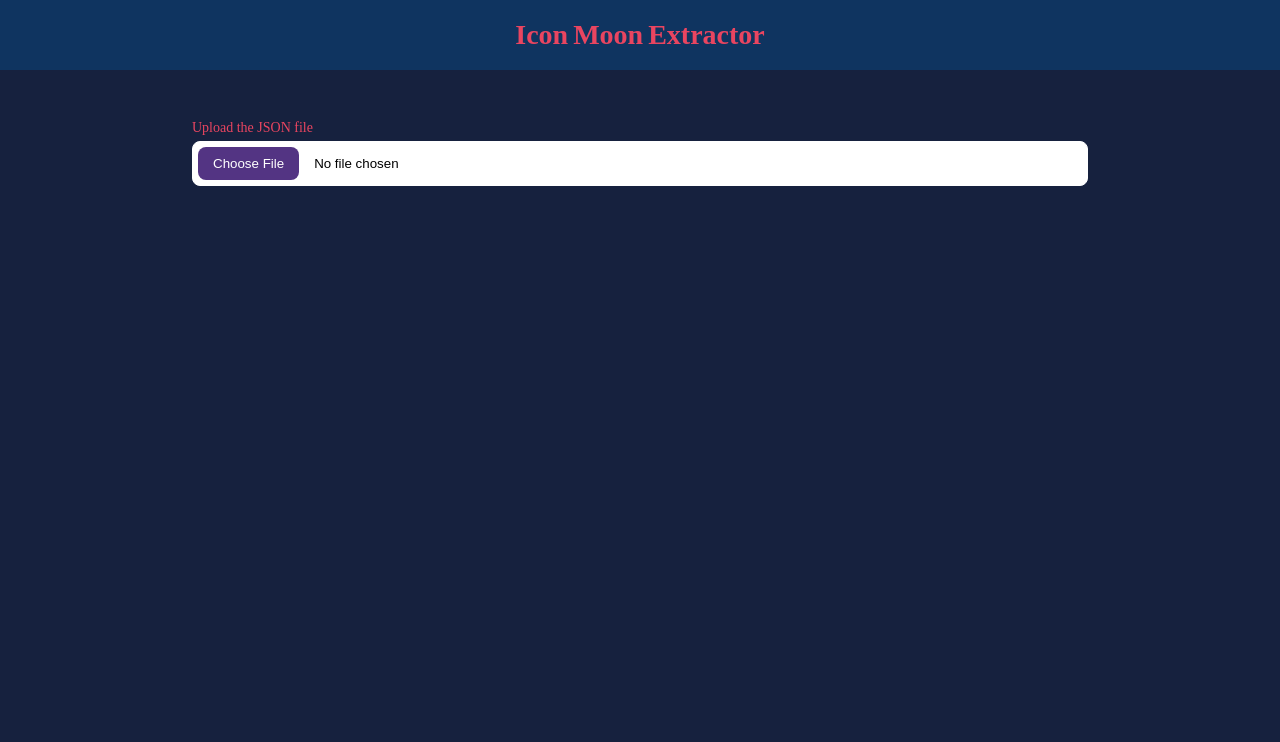
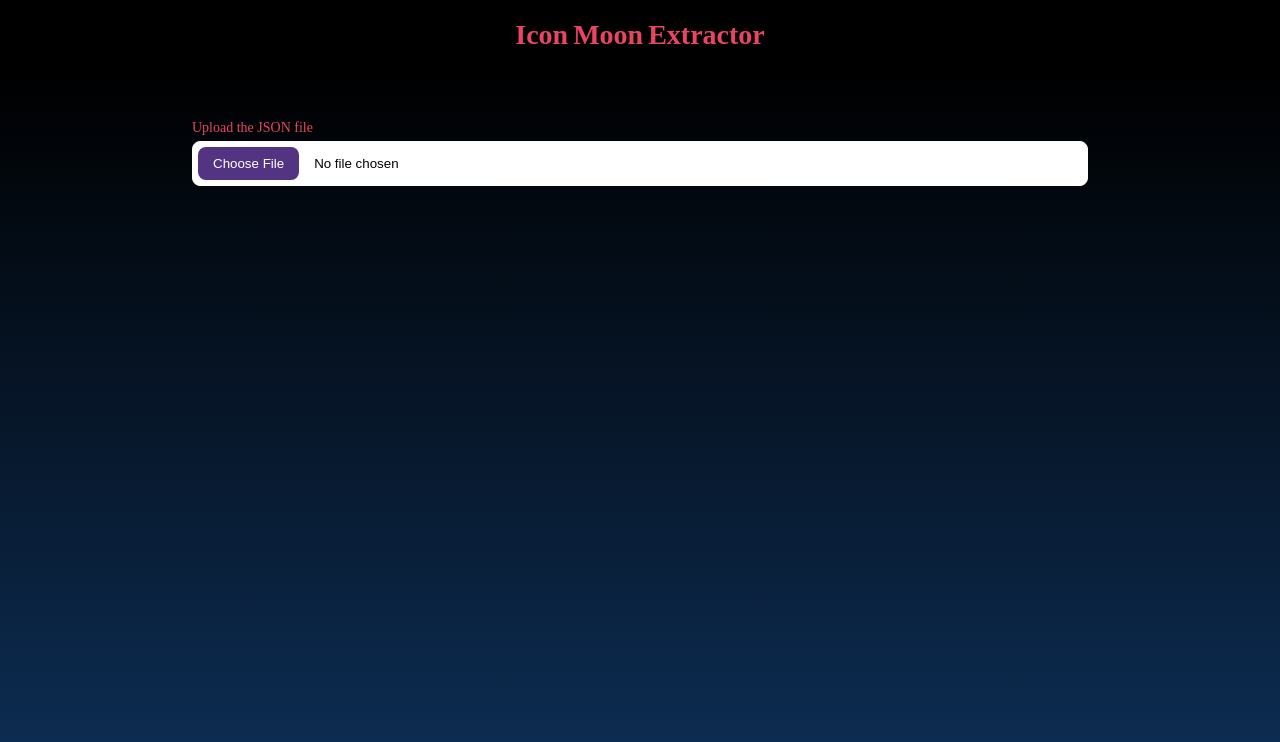
Before and after one commit to ElevenMou/icon-moon-extractor, a React (Vite) app: page / in a window 1280 px wide. Shown: the top 742 px of the page. Built offline with nearby package versions, Linux system fonts and the light colour scheme.

Commit message:
Update styling

```diff
--- a/src/components/Layouts/Layout.jsx
+++ b/src/components/Layouts/Layout.jsx
@@ -5,7 +5,7 @@ const Layout = ({ children }) => {
     return (
         <>
             <Header />
-            <div>{children}</div>
+            <div className="app-main">{children}</div>
         </>
     );
 };
--- a/src/style/App.scss
+++ b/src/style/App.scss
@@ -10,3 +10,12 @@
 body {
     background-color: $color-background;
 }
+.app-main:before {
+    background: linear-gradient(180deg, $color-dark, $color-primary);
+    content: "";
+    height: 100vh;
+    width: 100vw;
+    z-index: -1;
+    display: block;
+    position: fixed;
+}
--- a/src/style/_header.scss
+++ b/src/style/_header.scss
@@ -6,7 +6,12 @@ header.header {
     justify-content: center;
     font-size: 28px;
     font-weight: 700;
-    background-color: $color-primary;
+    background-color: $color-dark;
     gap: 5px;
     color: $color-secondary;
+    position: sticky;
+    top: 0;
+    left: 0;
+    right: 0;
+    z-index: 999;
 }
--- a/src/style/_json.scss
+++ b/src/style/_json.scss
@@ -8,7 +8,7 @@
     &__result {
         width: 100%;
         background-color: $color-light;
-        border: 1px solid $color-secondary;
+        border: 2px solid $color-terciary;
         border-radius: 8px;
         padding: 20px;
         display: flex;
```
